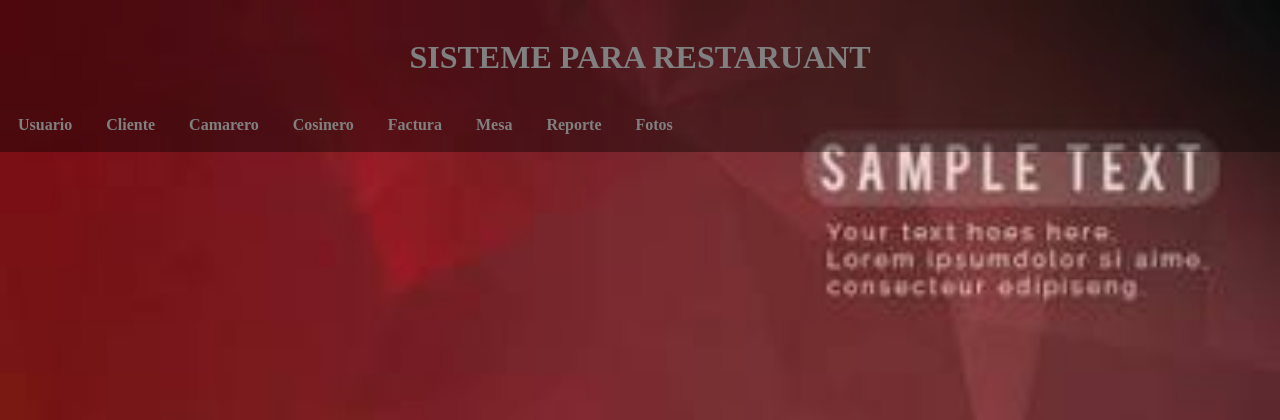
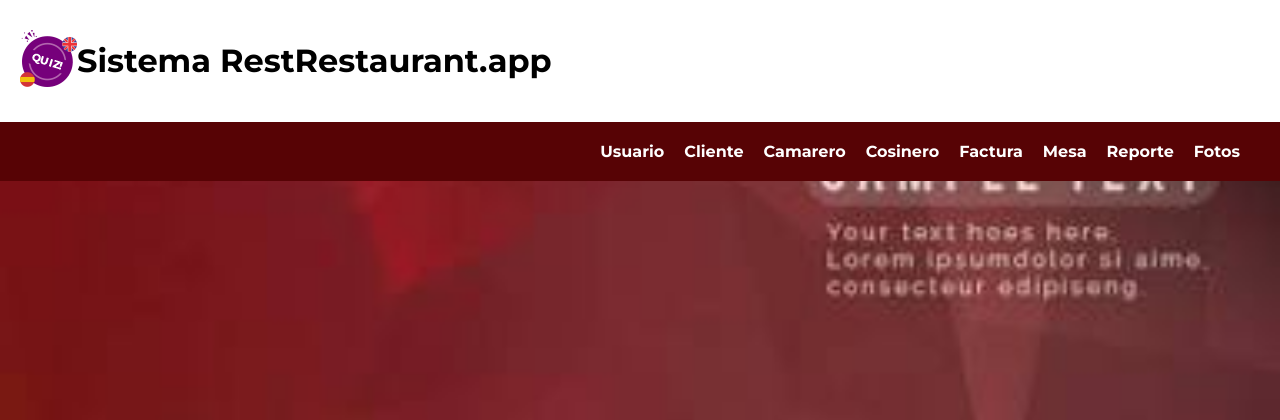
Before and after one commit to alexronald/sistemeRestarurant, a PHP site: page /foto.php in a window 1280 px wide. Shown: the top 420 px of the page. Run offline with PHP 8.4, Linux system fonts and the light colour scheme; data that the repository does not hold is empty.

Commit message:
add-stilos

```diff
--- a/conexion.php
+++ b/conexion.php
@@ -5,4 +5,9 @@ $contrasena="VXwcbvNOvhLzCsLYeLHGTNcllppuCdBi";
 $base_dato="railway";
 $port="29528";
 $conexion=mysqli_connect($servidor,$usuario,$contrasena,$base_dato,$port);
+// $servidor="localhost";
+// $usuario="root";
+// $contrasena="";
+// $base_dato="sisteme";
+// $conexion=mysqli_connect($servidor,$usuario,$contrasena,$base_dato);
 ?>
--- /dev/null
+++ b/css/estilo.css
@@ -0,0 +1,131 @@
+html{
+	font-family: "Montserrat", sans-serif;
+	font-optical-sizing: auto;
+	font-weight: 400;
+	font-style: normal;
+  }
+
+body{
+	font-family: "Montserrat", sans-serif;
+	background-image:url('../img/fondo.jpeg');
+	background-repeat: no-repeat;
+	background-size: 100%;
+	color: gray;
+	margin: 0px;
+}
+
+button{
+	background: #2b2b2b;
+	border-radius: 14px;
+	color: #fff;
+	font-size: 20px;
+
+}
+
+.nav{
+	background: rgba(0,0,0,0.4);
+
+}
+.nav-titulo{
+	padding: 20px 20px;
+	background-color: #fff;
+	color: #000;
+}
+.titulo{
+	display: flex;
+	flex-direction: row;
+	align-items: center;
+}
+
+.nav-menu{
+	padding: 20px 20px;
+	display: flex;
+	align-items: end;
+	flex-direction: row-reverse;
+	background-color: #570305;
+}
+
+.item-menu ul{
+	list-style-type: none;
+	padding: 0;
+	margin: 0;
+	display: flex;
+}
+
+.item-menu ul li{
+	margin-right: 20px;
+	color: white;
+}
+
+th{
+	height: 15px;
+	padding: 1em;
+}
+th:hover{
+	height: 15px;
+	padding: 1em;
+	color: #fff;
+	background: rgba(0,0,0,0.3);
+}
+.item a{
+	font-weight: bold;
+	color:white;
+	text-decoration: none;
+	transition: 0.3 ease;
+}
+
+.item a:hover{
+	color:grey;
+}
+
+.item a::after{
+	content: "";
+	display: block;
+	/* position: static;
+	position: relative; */
+	bottom: 0;
+	left: 0;
+	width: 0%;
+	height: 0px;
+	background-color: #fff;
+	transition: height 0.3s ease, width 0.3s ease, background-color 0.3s ease;
+}
+
+input[type="text"]{
+	margin-top: 5px;
+	padding: 10px;
+	border: none;
+	border-bottom: 2px solid firebrick;
+	outline: none;
+	font-size: 16px;
+	transition: border-bottom 0.3 ease;
+	border-radius: 10px;
+}
+
+input[type="text"]:focus{
+	border-bottom-color: #fff;
+}
+
+button{
+	padding: 20px 23px;
+	color: white;
+	border-radius: 20px;
+	background-color: brown;
+}
+
+.item a:hover:after{
+	height: 3px;
+	width: 100%;
+	background-color: rgb(255, 255, 255);
+}
+td{
+padding-left: 40px;
+font-style: bold;
+font-size: 20px;
+color: #fff;
+}
+.col{
+	border: solid #000 2px;
+	padding-right: 40px;
+	background: #2b2b2b;
+}
--- a/estilo.css
+++ /dev/null
@@ -1,47 +0,0 @@
-body{
-	background-image:url('img/fondo.jpeg');
-	background-repeat: no-repeat;
-	background-size: 100%;
-	font-family: serif;
-	color: gray;
-	margin: 0px;
-}
-
-button{
-	background: #2b2b2b;
-	border-radius: 14px;
-	color: #fff;
-	font-size: 20px;
-
-}
-
-.nav{
-	background: rgba(0,0,0,0.4);
-
-}
-th{
-	height: 15px;
-	padding: 1em;
-}
-th:hover{
-	height: 15px;
-	padding: 1em;
-	color: #fff;
-	background: rgba(0,0,0,0.3);
-}
-a{
-	color: gray;
-	text-decoration: none;
-}
-
-td{
-padding-left: 40px;
-font-style: bold;
-font-size: 20px;
-color: #fff;
-}
-.col{
-	border: solid #000 2px;
-	padding-right: 40px;
-	background: #2b2b2b;
-}
--- a/menu.php
+++ b/menu.php
@@ -1,22 +1,38 @@
 <!DOCTYPE html>
 <html>
+
 <head>
-	<link rel="stylesheet" type="text/css" href="estilo.css">
+    <link rel="preconnect" href="https://fonts.googleapis.com">
+    <link rel="preconnect" href="https://fonts.gstatic.com" crossorigin>
+    <link href="https://fonts.googleapis.com/css2?family=Montserrat:ital,wght@0,100..900;1,100..900&display=swap"
+        rel="stylesheet">
+    <link rel="stylesheet" type="text/css" href="css/estilo.css">
 </head>
+
 <body>
-<div class="nav">
-<br>
-<h1 align="center">SISTEME PARA RESTARUANT</h1>
-<table>
-<thead>
-	<th><a href="usuario.php">Usuario</a></th>
-	<th><a href="cliente.php">Cliente</a></th>
-	<th><a href="camarero.php">Camarero</a></th>
-	<th><a href="cosinero.php">Cosinero</a></th>
-	<th><a href="factura.php">Factura</a></th>
-	<th><a href="mesa.php">Mesa</a></th>
-	<th><a href="reporte.php">Reporte</a></th>
-	<th><a href="foto.php">Fotos</a></th>
-</thead>
-</table>
-</div>
+    <div class="nav">
+		<div class="nav-titulo">
+			<div class="titulo">
+				<a href="#"><img src="img/icon.png" alt=""></a>
+				<h1>Sistema RestRestaurant.app</h1>
+			</div>
+
+		</div>
+
+		<div class="nav-menu">
+			<div class="item-menu">
+				<ul>
+					<li class="item"><a href="usuario.php">Usuario</a></li>
+					<li class="item"><a href="cliente.php">Cliente</a></li>
+					<li class="item"><a href="camarero.php">Camarero</a></li>
+					<li class="item"><a href="cosinero.php">Cosinero</a></li>
+					<li class="item"><a href="factura.php">Factura</a></li>
+					<li class="item"><a href="mesa.php">Mesa</a></li>
+					<li class="item"><a href="reporte.php">Reporte</a></li>
+					<li class="item"><a href="foto.php">Fotos</a></li>
+				</ul>
+			</div>
+		</div>
+
+
+    </div>
```
Also changed, not shown: index.php (+7 -3 lines), img/icon.png (added).
